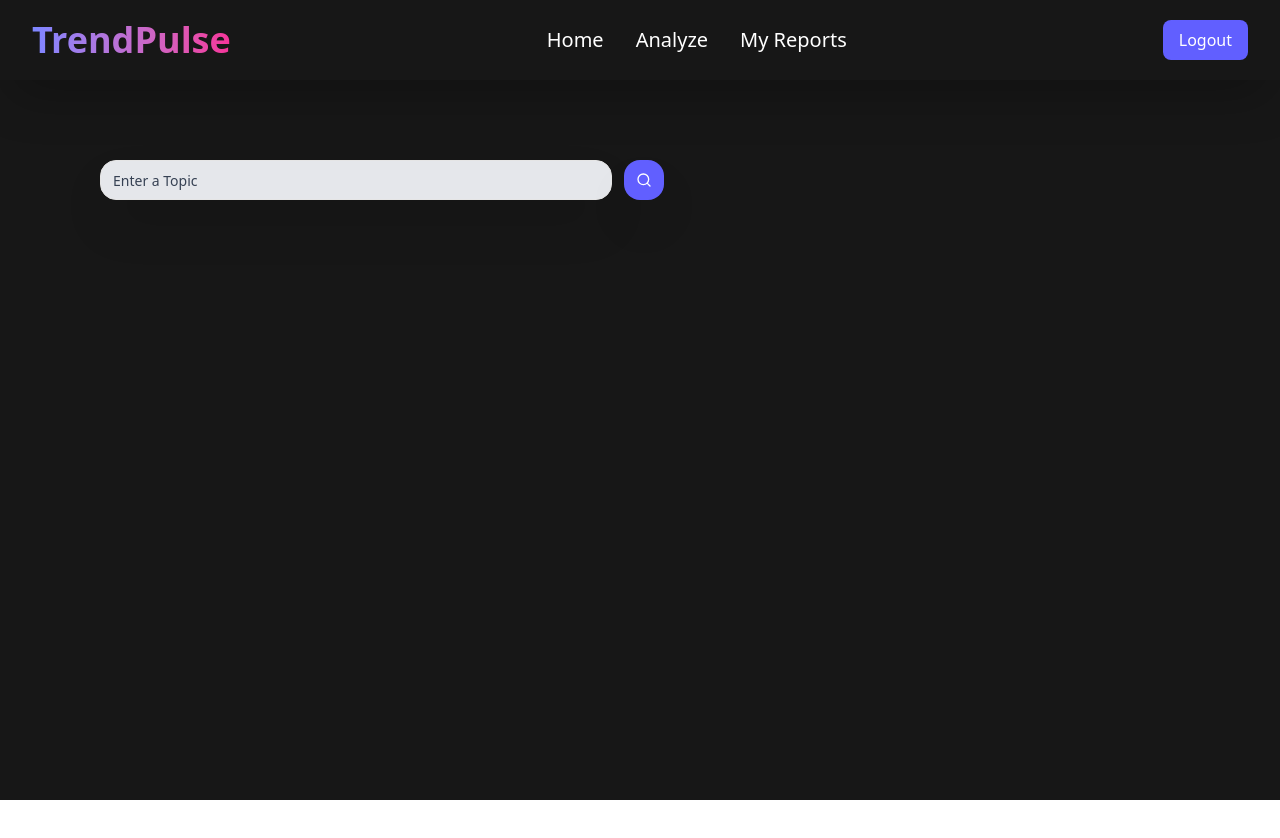
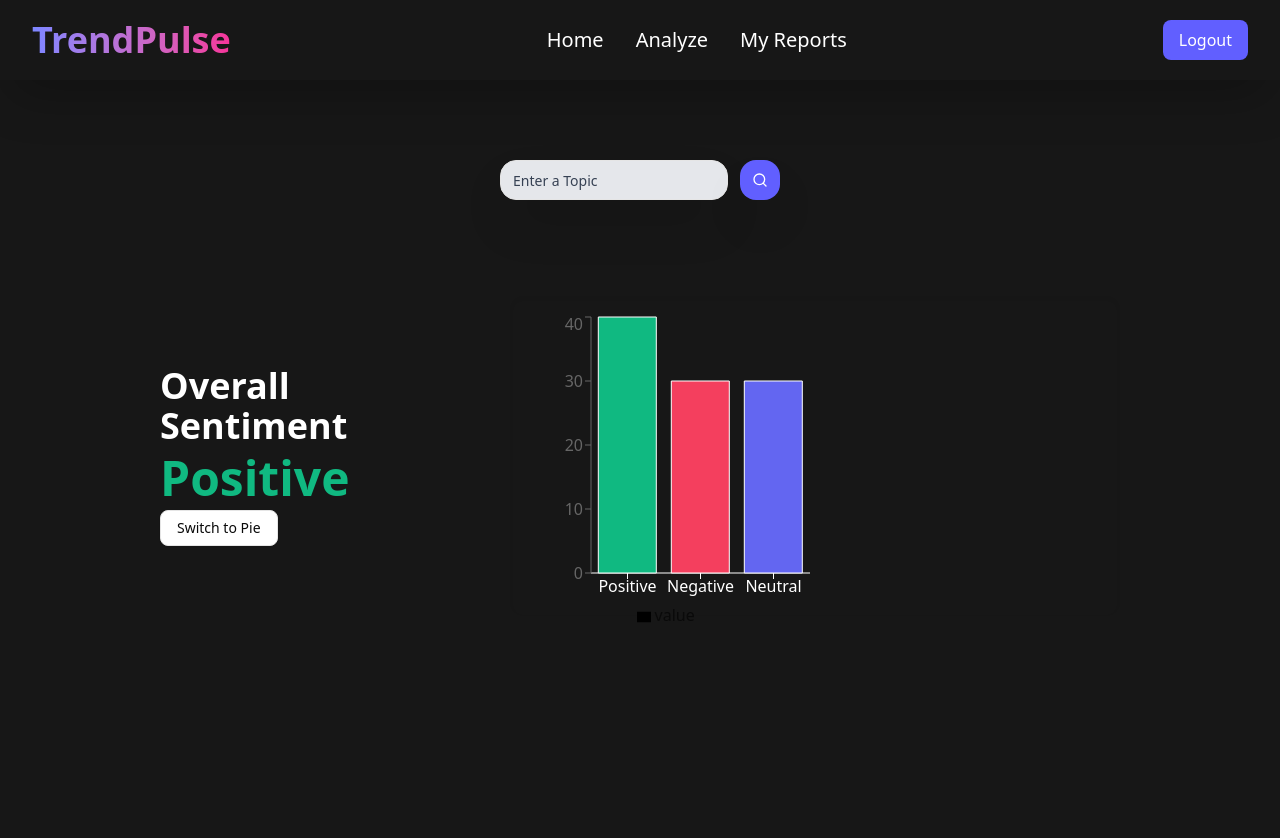
Before and after one commit to krish-goyal-04/Social-Media-Sentiment-Analyzer, a React (Vite) app in the folder Frontend/: page /analyze in a window 1280 px wide. Shown: the top 838 px of the page. Before the commit the page ends 800 px from the top, so only its background shows below. Built offline with nearby package versions, Linux system fonts and the light colour scheme.

Commit message:
Analysis Page UI

```diff
--- a/Frontend/package.json
+++ b/Frontend/package.json
@@ -19,6 +19,7 @@
     "react": "^19.1.1",
     "react-dom": "^19.1.1",
     "react-router-dom": "^7.8.2",
+    "recharts": "^3.1.2",
     "tailwind-merge": "^3.3.1",
     "tailwindcss": "^4.1.12"
   },
--- a/Frontend/src/components/Analyze/AnalysisPage.jsx
+++ b/Frontend/src/components/Analyze/AnalysisPage.jsx
@@ -1,9 +1,13 @@
+import OverallSentiment from "./OverallSentiment"
 import SearchBar from "./SearchBar"
 
 const AnalysisPage = ()=>{
     return(
-        <div className="mt-10 space-y-6 ml-15">
-            <SearchBar />
+        <div className="mt-10 px-6 md:px-12 lg:px-20 min-h-screen w-full flex flex-col items-center">
+            <div className="mb-6">
+                <SearchBar />
+            </div>
+            <OverallSentiment />
         </div>
     )
 }
--- /dev/null
+++ b/Frontend/src/components/Analyze/OverallSentiment.jsx
@@ -0,0 +1,82 @@
+import { useState } from "react";
+import {Button} from "../ui/button"
+import OverallSentimentChart from "./OverallSentimentChart";
+
+const demoSentiment = [
+  { label: "positive", confidence: 0.92 },
+  { label: "negative", confidence: 0.65 },
+  { label: "neutral",  confidence: 0.88 },
+  { label: "positive", confidence: 0.75 },
+  { label: "negative", confidence: 0.80 },
+  { label: "positive", confidence: 0.60 },
+  { label: "neutral",  confidence: 0.70 },
+  { label: "positive", confidence: 0.95 },
+  { label: "negative", confidence: 0.55 },
+  { label: "neutral",  confidence: 0.90 },
+];
+
+const COLORS = {
+  positive: "#10b981",
+  negative: "#f43f5e",
+  neutral: "#6366f1"
+};
+
+const OverallSentiment = ()=>{
+
+    const [chartType,setChartType] = useState('Bar')
+
+    let pos = {score:0,count:0}
+    let neg = {score:0,count:0}
+    let neut = {score:0,count:0}
+
+    demoSentiment.forEach((item)=>{
+        if(item.label === 'positive'){
+            pos.score+=item.confidence;
+            pos.count++;
+        }
+        else if(item.label === 'negative'){
+            neg.score+=item.confidence;
+            neg.count++;
+        }
+        else if(item.label === 'neutral'){
+            neut.score+=item.confidence;
+            neut.count++;
+        }
+    })
+
+    let total = pos.count+neg.count+neut.count
+
+    const posAvg = (pos.score/pos.count).toFixed(2)
+    const negAvg = (neg.score/neg.count).toFixed(2)
+    const neutAvg = (neut.score/neut.count).toFixed(2)
+
+    const sentimentIndex = ((pos.score-neg.score)/(pos.score+neg.score+neut.score)).toFixed(2)
+    const data = [
+    { name: "Positive", value: (pos.count / total) * 100 },
+    { name: "Negative", value: (neg.count / total) * 100 },
+    { name: "Neutral", value: (neut.count / total) * 100 },
+   ];
+
+    const dominantSentiment = data.reduce((a,b)=>(a.value>b.value?a:b))
+
+    return(
+        <div className="p-8 rounded-2xl flex flex-col md:flex-row items-center justify-between gap-10 w-full max-w-5xl mx-auto">
+            <div className="space-y-2">
+                <h1 className="text-4xl text-white font-bold">Overall Sentiment</h1>
+                <h2 className="text-5xl text-white font-bold" style={{color:COLORS[dominantSentiment.name.toLowerCase()]}}>
+                    {dominantSentiment.name.charAt(0).toUpperCase()+dominantSentiment.name.slice(1)}
+                </h2>
+                <Button
+                   variant="outline"
+                   onClick={()=>setChartType(chartType=="Bar"?"Pie":"Bar")}
+                >
+                    Switch to {chartType=="Bar"?"Pie":"Bar"}
+                </Button>
+            </div>
+            <div className="w-full md:w-2/3 h-80 p-4 rounded-xl shadow-inner">
+                <OverallSentimentChart COLORS={COLORS} data={data} chart={chartType} />
+            </div>
+        </div>
+    )
+}
+export default OverallSentiment
--- /dev/null
+++ b/Frontend/src/components/Analyze/OverallSentimentChart.jsx
@@ -0,0 +1,42 @@
+import {XAxis,YAxis,Tooltip,Bar,BarChart,PieChart,Pie,Cell,Legend,ResponsiveContainer} from "recharts"
+
+
+const OverallSentimentChart = ({data,chart,COLORS})=>{
+    return(
+        <div className="w-[50%] h-80">
+            <ResponsiveContainer width="100%" height="100%">
+                {chart==="Bar"?(
+                    <BarChart data={data}>
+                        <XAxis dataKey="name" stroke="#fff" />
+                        <YAxis />
+                        <Tooltip />
+                        <Legend />
+                        <Bar dataKey="value" stroke="#fff">
+                            {data.map((entry,index)=>(<Cell key={index} fill={COLORS[entry.name.toLowerCase()]} />))}
+                        </Bar>
+
+                    </BarChart>
+                ):(
+                    <PieChart >
+                        <Pie
+                            data={data}
+                            cx="50%"
+                            cy="50%"
+                            outerRadius={90}
+                            label
+                            dataKey="value"
+                        >
+                            {data.map((entry,index)=>(
+                                <Cell key={index} fill={COLORS[entry.name.toLowerCase()]} />
+                            ))}
+                        </Pie>
+                        <Tooltip />
+                        <Legend />
+                    </PieChart>
+                )}
+            </ResponsiveContainer>
+        </div>
+
+    )
+}
+export default OverallSentimentChart
--- a/Frontend/src/components/Analyze/SearchBar.jsx
+++ b/Frontend/src/components/Analyze/SearchBar.jsx
@@ -27,10 +27,10 @@ const SearchBar = ()=>{
             initial={{opacity:0}}
             animate={{opacity:1}}
             transition={{duration:1}}
-            className="flex p-10 space-x-3 items-center ">
+            className="flex p-10 space-x-3 ">
             <Input
                 placeholder="Enter a Topic"
-                className="rounded-2xl max-w-lg bg-gray-200  placeholder:text-gray-700 shadow-2xl h-10"
+                className="rounded-2xl max-w-2xl bg-gray-200  placeholder:text-gray-700 shadow-2xl h-10"
                 value={query}
                 onChange = {(e)=>setQuery(e.target.value)}
             />
```
Also changed, not shown: 1 other file (tests, documents, lock files or other folders).
